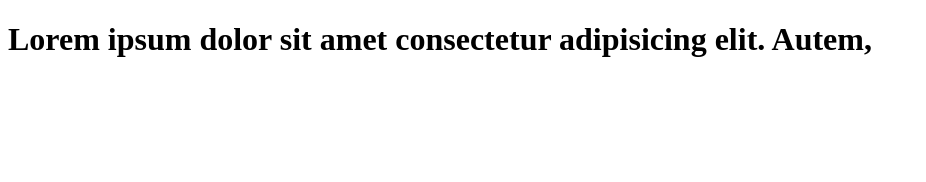
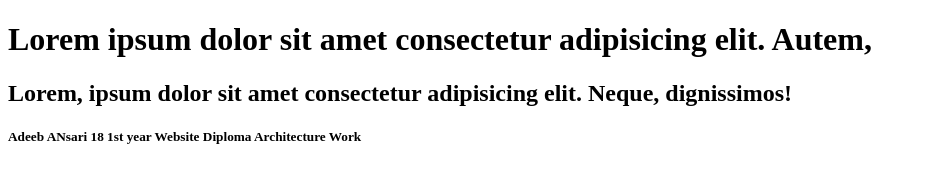
Before and after one commit to adeebansar109/Free-source, a plain HTML site: page index.html in a window 1280 px wide. Shown: the whole page, without its empty margins (0-926 px from the left). Drawn offline with Linux system fonts and the light colour scheme.

Commit message:
add free

```diff
--- a/index.html
+++ b/index.html
@@ -9,6 +9,8 @@
 
 <body>
     <h1>Lorem ipsum dolor sit amet consectetur adipisicing elit. Autem,</h1>
+    <h2>Lorem, ipsum dolor sit amet consectetur adipisicing elit. Neque, dignissimos!</h2>
+    <h5>Adeeb ANsari 18 1st year Website Diploma Architecture Work</h5>
 </body>
 
 </html>
```
